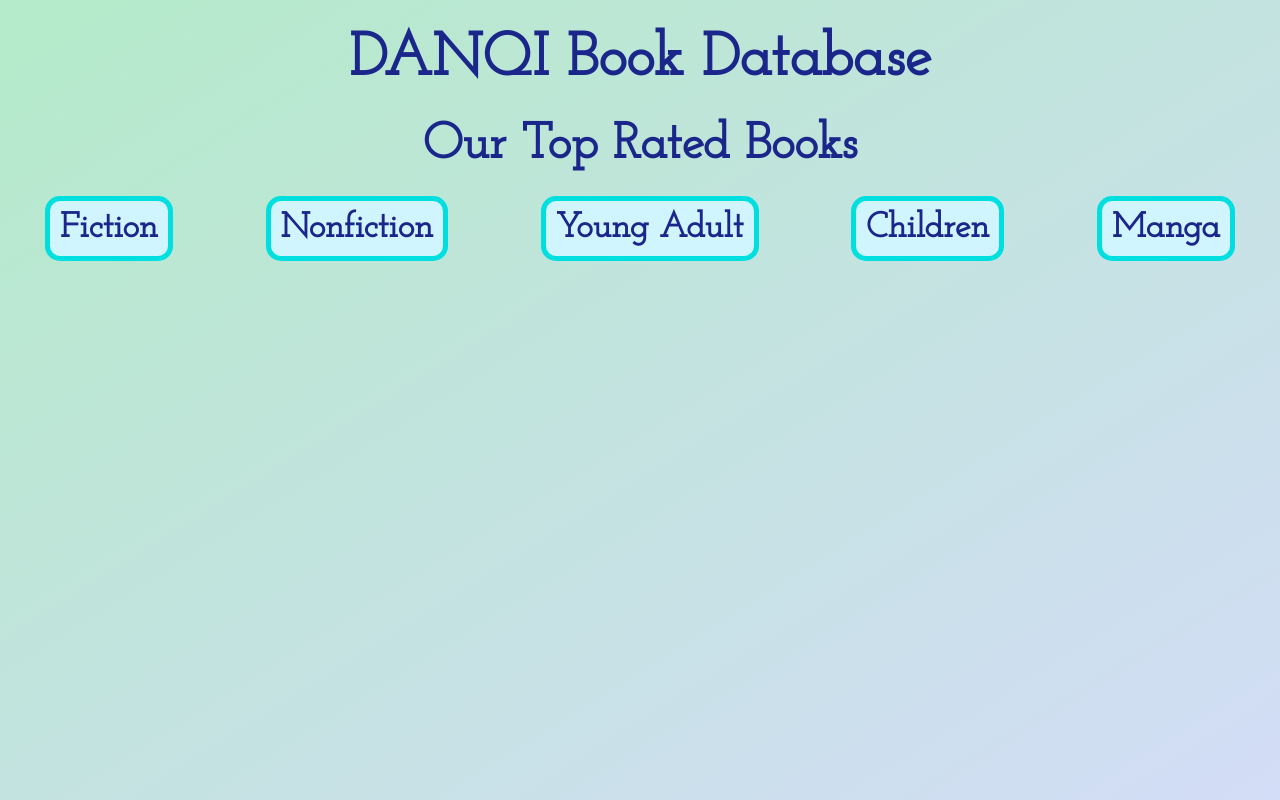
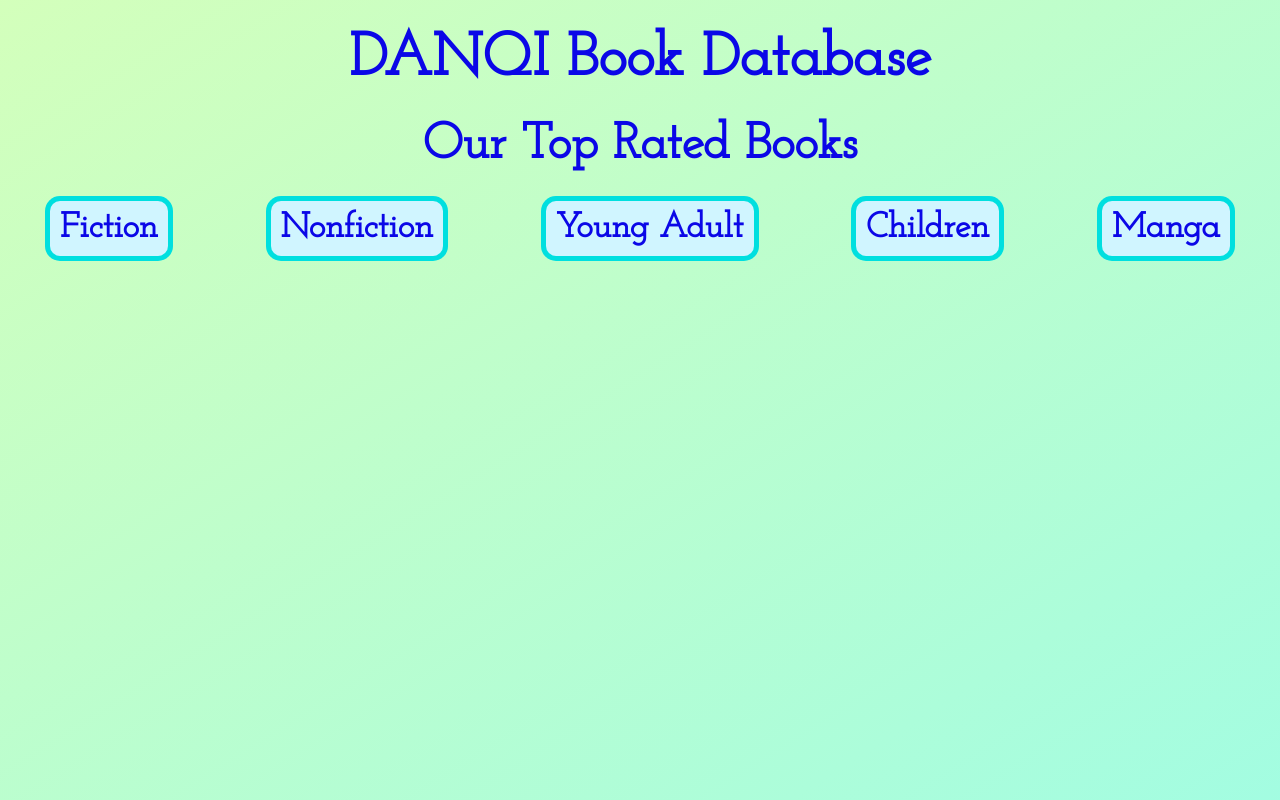
Before and after one commit to staten-island-tech/api-project-api-project-danqi, a website built with Parcel: page src/index.html in a window 1280 px wide. Built offline with nearby package versions, Linux system fonts and the light colour scheme; no server answers.

Commit message:
Revert "color editing and extras"
This reverts commit ee8a7b1de2cebee5cbd73354299ca247a8fc0440.

```diff
--- a/src/index.html
+++ b/src/index.html
@@ -2,7 +2,7 @@
   <head>
     <meta charset="UTF-8" />
     <meta name="viewport" content="width=device-width, initial-scale=1.0" />
-    <title>Danqi Books</title>
+    <title>Document</title>
     <link
       href="https://fonts.googleapis.com/css2?family=Asap:wght@400;600&family=Josefin+Slab:ital,wght@0,300;0,400;1,300&display=swap"
       rel="stylesheet"
--- a/src/scss/style.scss
+++ b/src/scss/style.scss
@@ -6,15 +6,15 @@ body {
   padding: 0;
   margin: 0;
   font-size: 62.5%;
-  color: rgb(27, 38, 139);
+  color: rgb(11, 7, 231);
   font-family: $font-second;
   font-weight: 500;
 }
 body {
   background-image: linear-gradient(
     to right bottom,
-    rgba(#69d693, 0.5),
-    rgba(#a7baee, 0.5)
+    rgba(#a8ff78, 0.5),
+    rgba(#47fac4, 0.5)
   );
 }
 
@@ -125,7 +125,7 @@ body {
 }
 .btn {
   background-color: #d0f5ff;
-  color: rgb(27, 38, 139);
+  color: rgb(11, 7, 231);
   border: none;
   border-radius: 1rem;
   box-shadow: rgb(0, 223, 223) 0 0 0 0.5rem;
```
